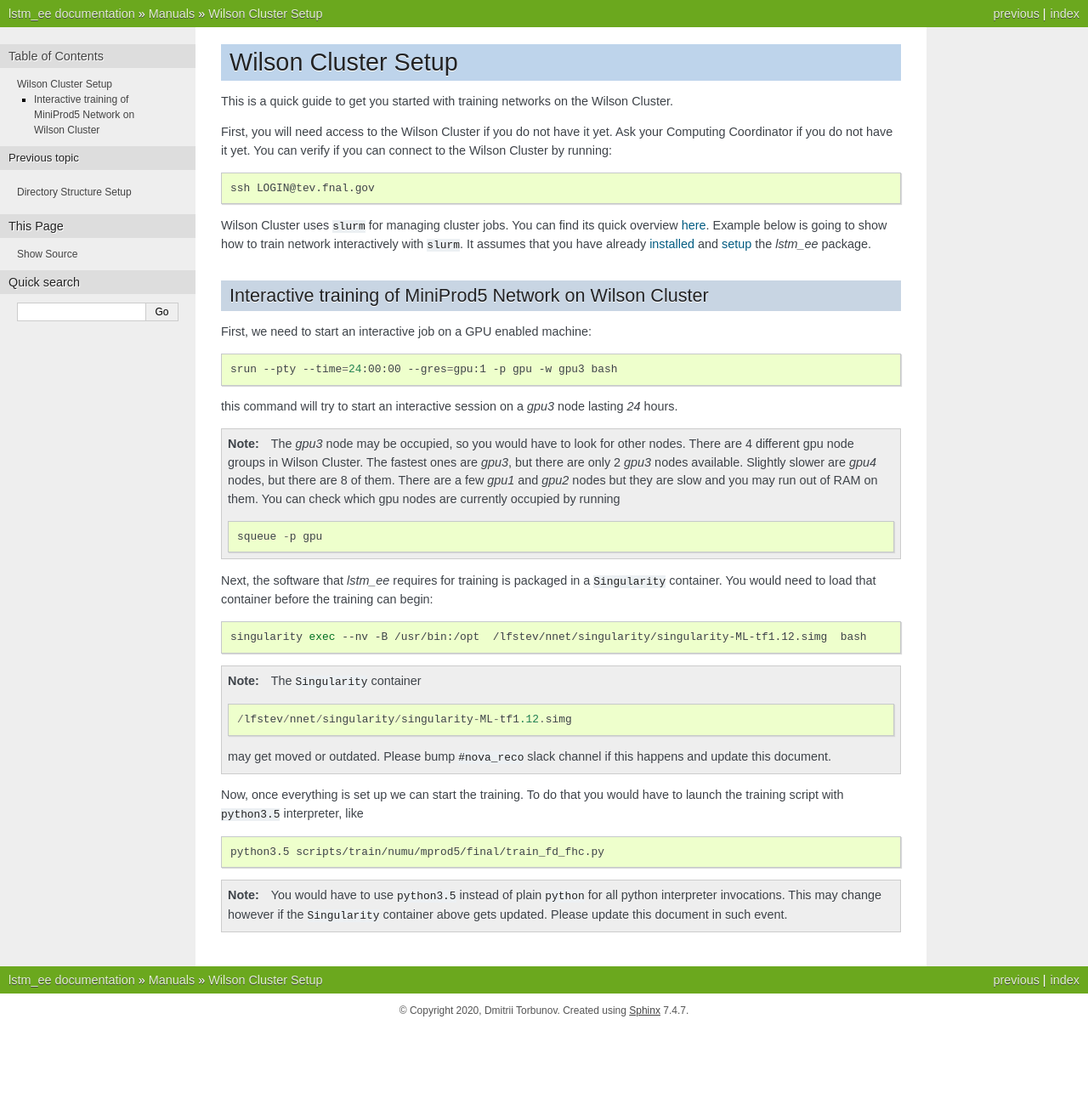
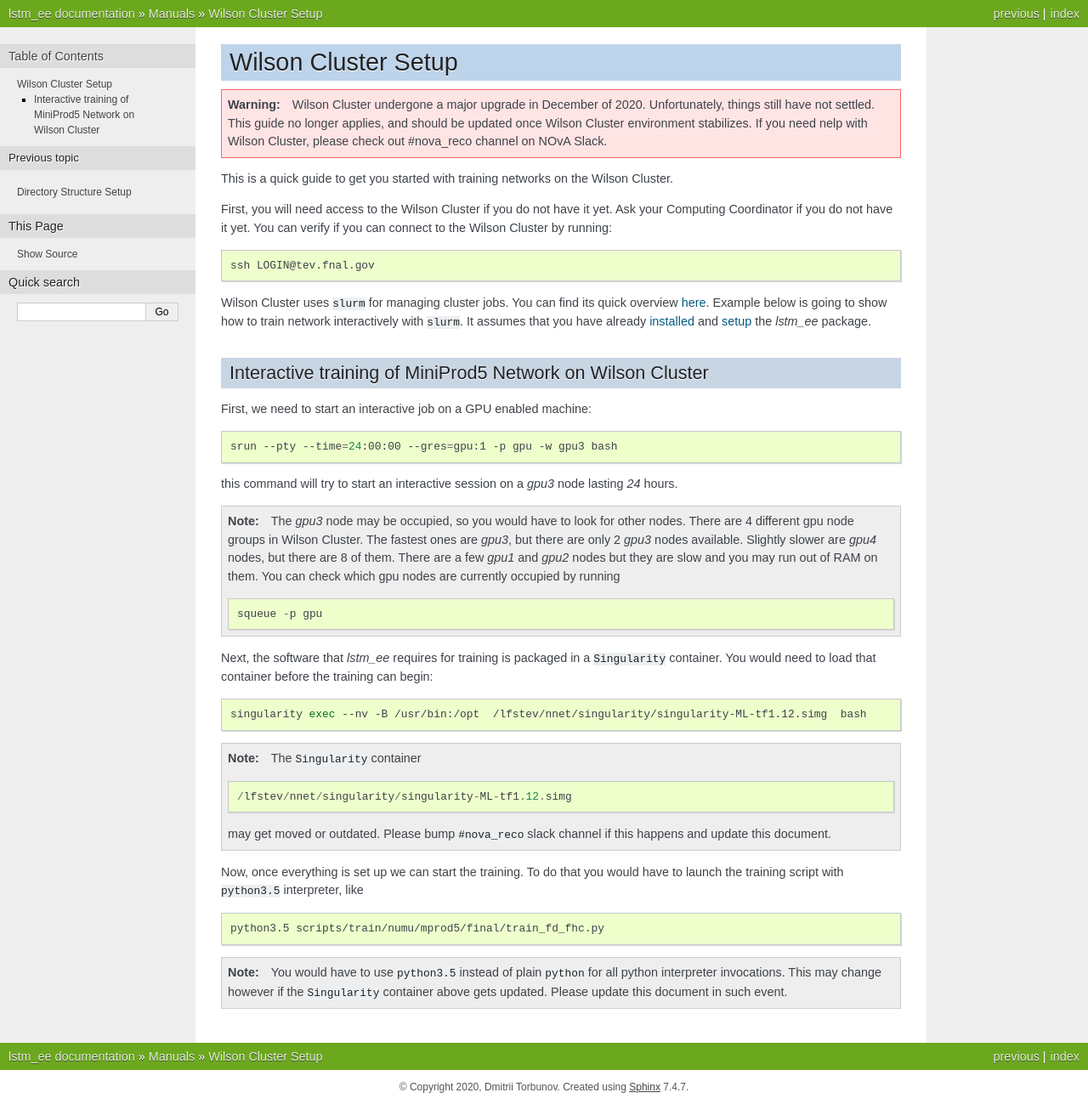
Before and after one commit to usert5432/lstm_ee, a Sphinx documentation site: the page built from doc/source/manuals/wilson_cluster.rst, in a window 1280 px wide. Shown: the whole page at 85% size. Built offline with Sphinx 7.4.7, drawn with Linux system fonts in a browser that asks for light colours; before the commit the page ends 1209 px from its top, so only the background shows below that.

Commit message:
doc: Add deprecation notice about Wilson Cluster

```diff
--- a/doc/source/manuals/wilson_cluster.rst
+++ b/doc/source/manuals/wilson_cluster.rst
@@ -1,5 +1,13 @@
 Wilson Cluster Setup
 ====================
+
+.. warning::
+    Wilson Cluster undergone a major upgrade in December of 2020.
+    Unfortunately, things still have not settled.
+    This guide no longer applies, and should be updated once Wilson Cluster
+    environment stabilizes.
+    If you need nelp with Wilson Cluster, please check out #nova_reco channel
+    on NOvA Slack.
 
 This is a quick guide to get you started with training networks on the Wilson
 Cluster.
```
